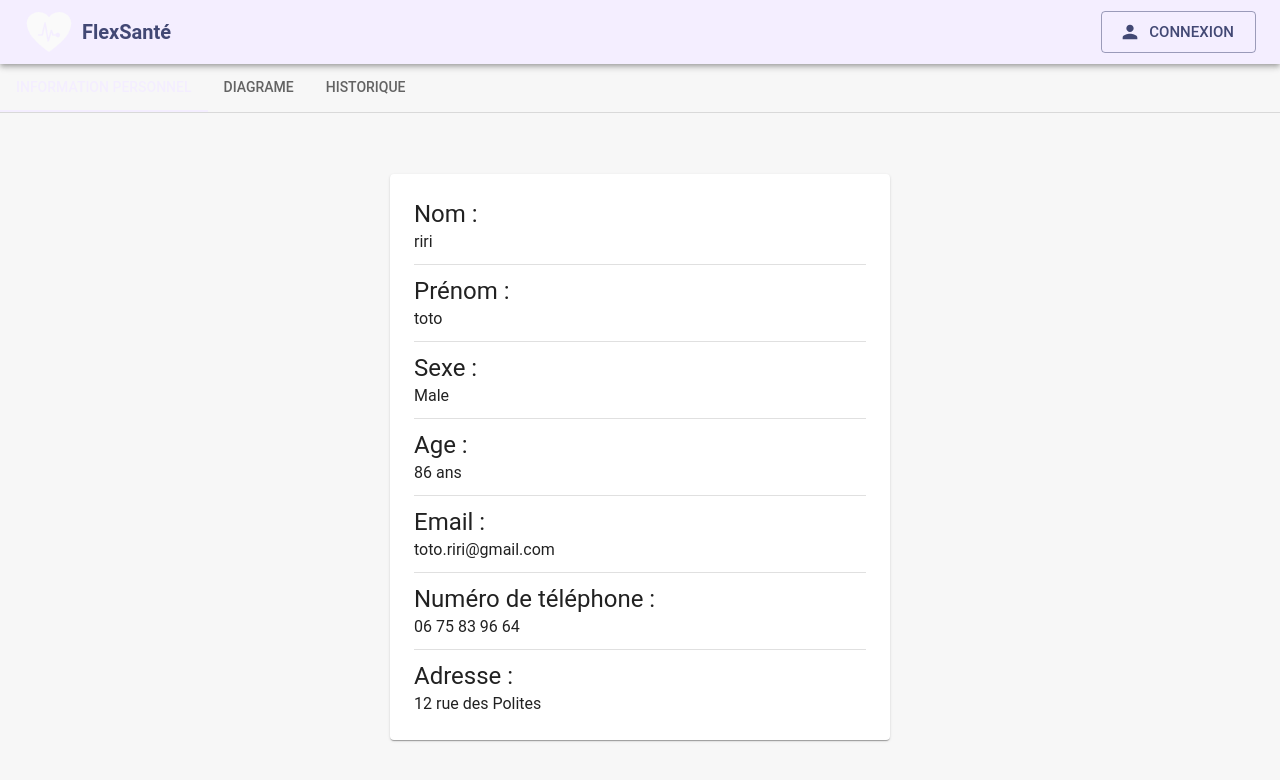
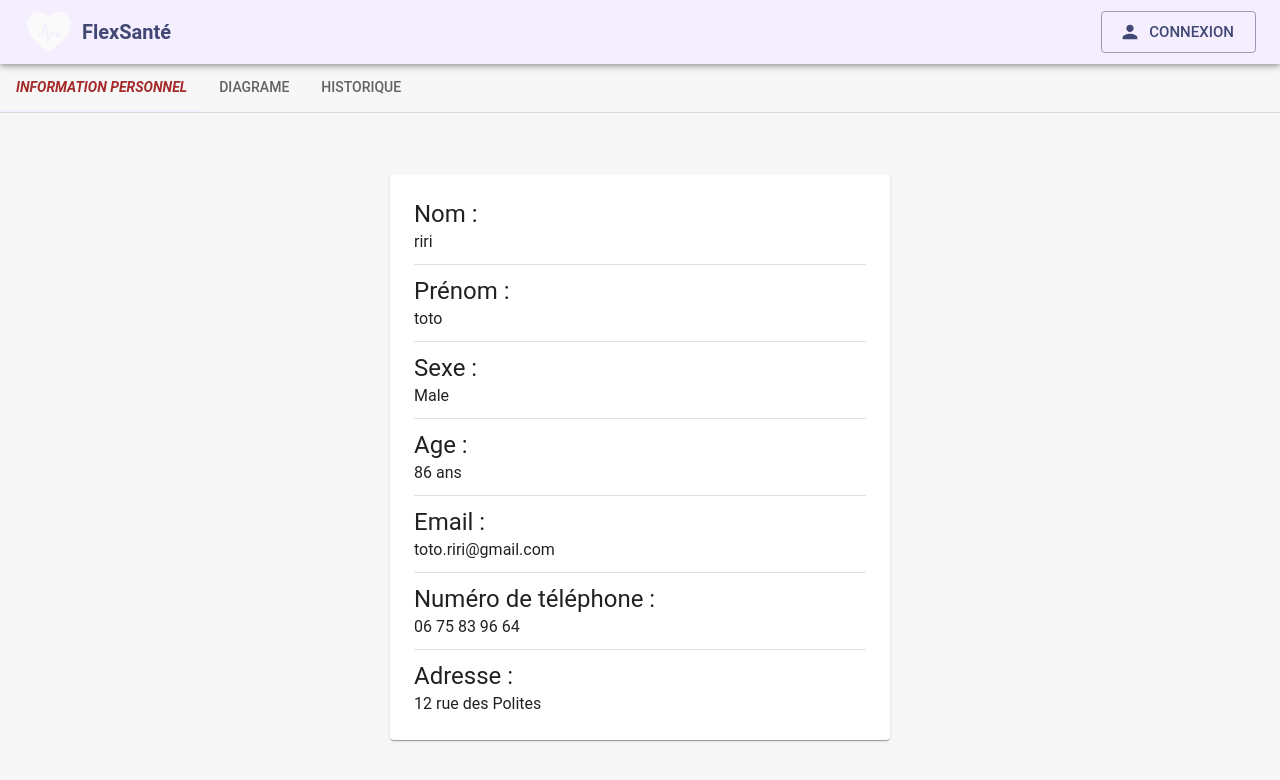
Before and after one commit to IUT-DEPT-INFO-UCA/gp-dam-teamflexsante, a React (Vite) app in the folder front/: page /account in a window 1280 px wide. Shown: the top 780 px of the page. Built offline with nearby package versions, Linux system fonts and the light colour scheme.

Commit message:
Update styles.css

```diff
--- a/front/src/pages/Account/styles.css
+++ b/front/src/pages/Account/styles.css
@@ -1,4 +1,9 @@
 .AccountSelector {
-    margin: 100px,40%,40%,100px;
-    text-decoration-color: crimson;
+    text-align: center;
+    -moz-box-align: center;
 }
+.css-1qyv1bh-MuiButtonBase-root-MuiTab-root.Mui-selected{
+    color: brown !important;
+    font-weight: bold !important;
+    font-style: italic !important;
+}
```
